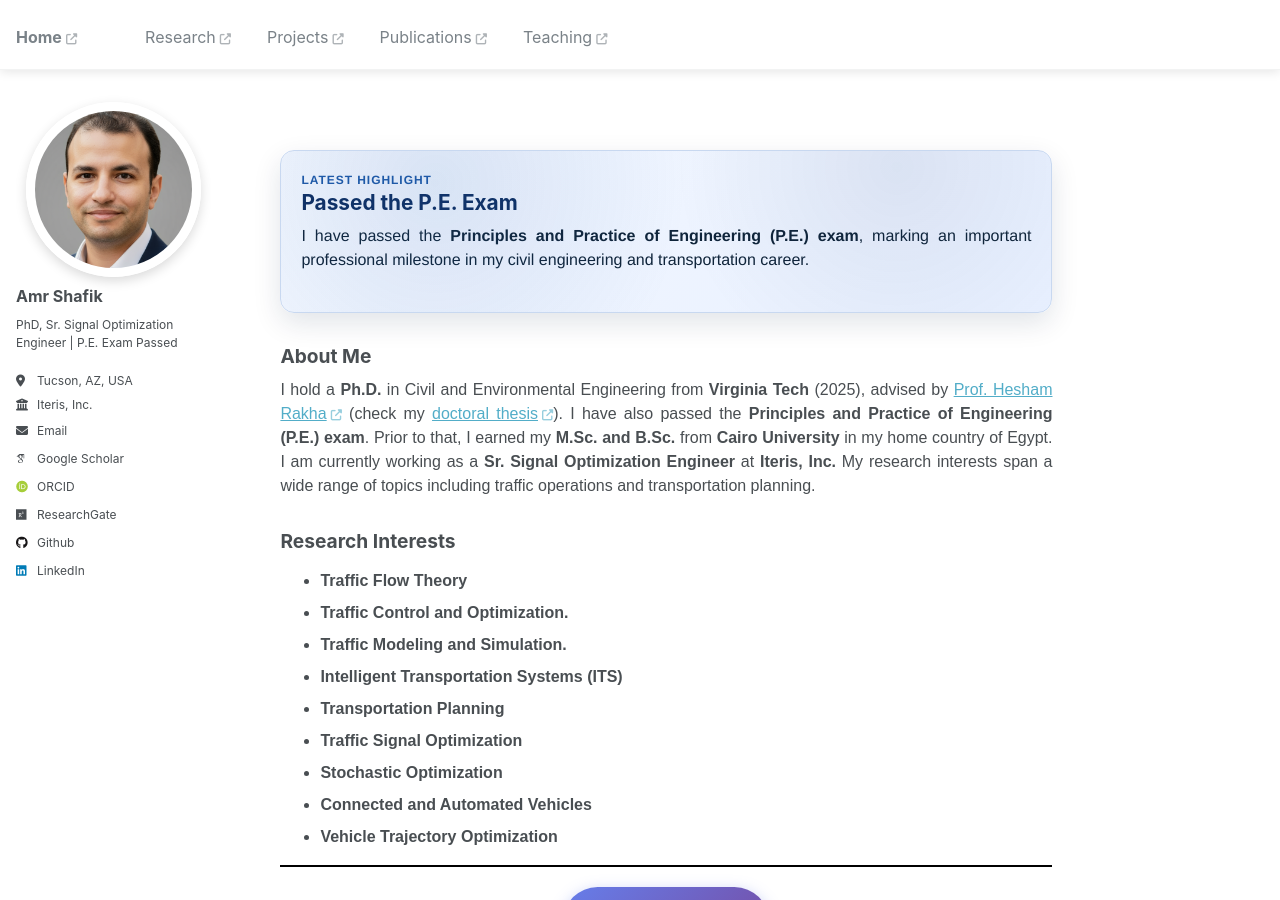
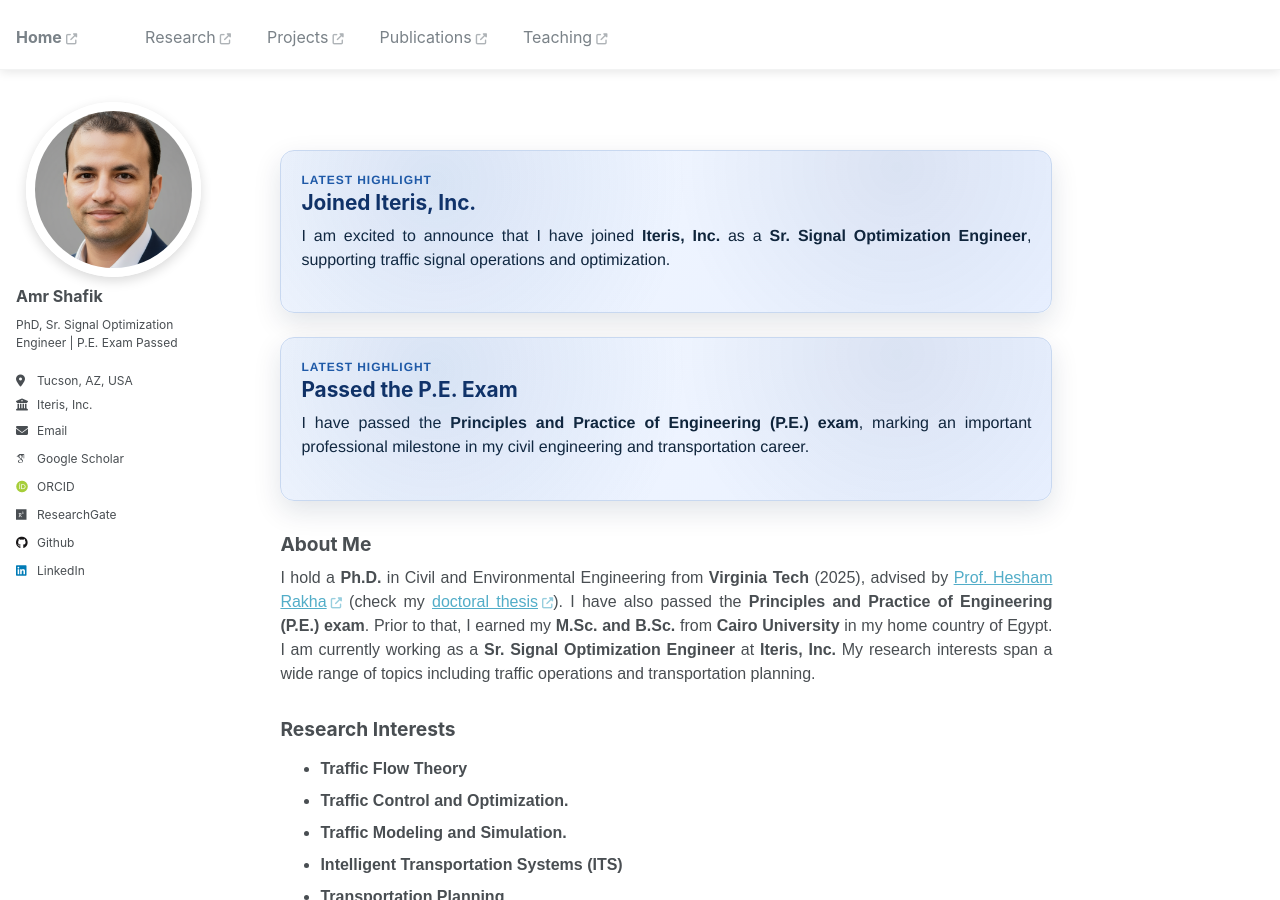
Before and after one commit to akshafik/amrshafik, a Jekyll site: the page built from _pages/about.md, in a window 1280 px wide and 900 px high. Built offline with Jekyll 4.4.1, drawn with Linux system fonts in a browser that asks for light colours; some web fonts are replaced.

Commit message:
Add Iteris role announcement highlight

```diff
--- a/_pages/about.md
+++ b/_pages/about.md
@@ -142,6 +142,18 @@ redirect_from:
     <div class="latest-highlight__header">
       <div>
         <div class="latest-highlight__eyebrow">Latest Highlight</div>
+        <h3 class="latest-highlight__title">Joined Iteris, Inc.</h3>
+      </div>
+    </div>
+    <p class="latest-highlight__copy">
+      I am excited to announce that I have joined <b>Iteris, Inc.</b> as a <b>Sr. Signal Optimization Engineer</b>, supporting traffic signal operations and optimization.
+    </p>
+  </div>
+
+  <div class="latest-highlight">
+    <div class="latest-highlight__header">
+      <div>
+        <div class="latest-highlight__eyebrow">Latest Highlight</div>
         <h3 class="latest-highlight__title">Passed the P.E. Exam</h3>
       </div>
     </div>
```
